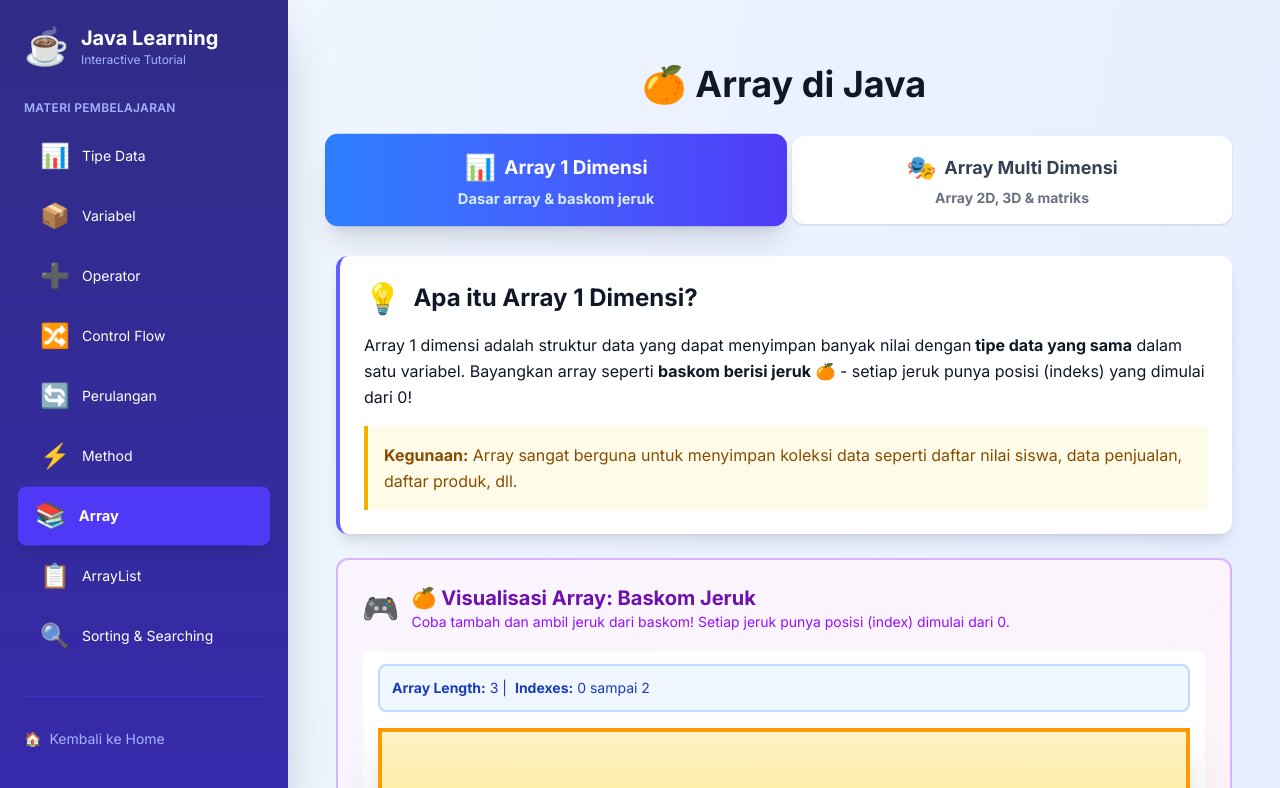
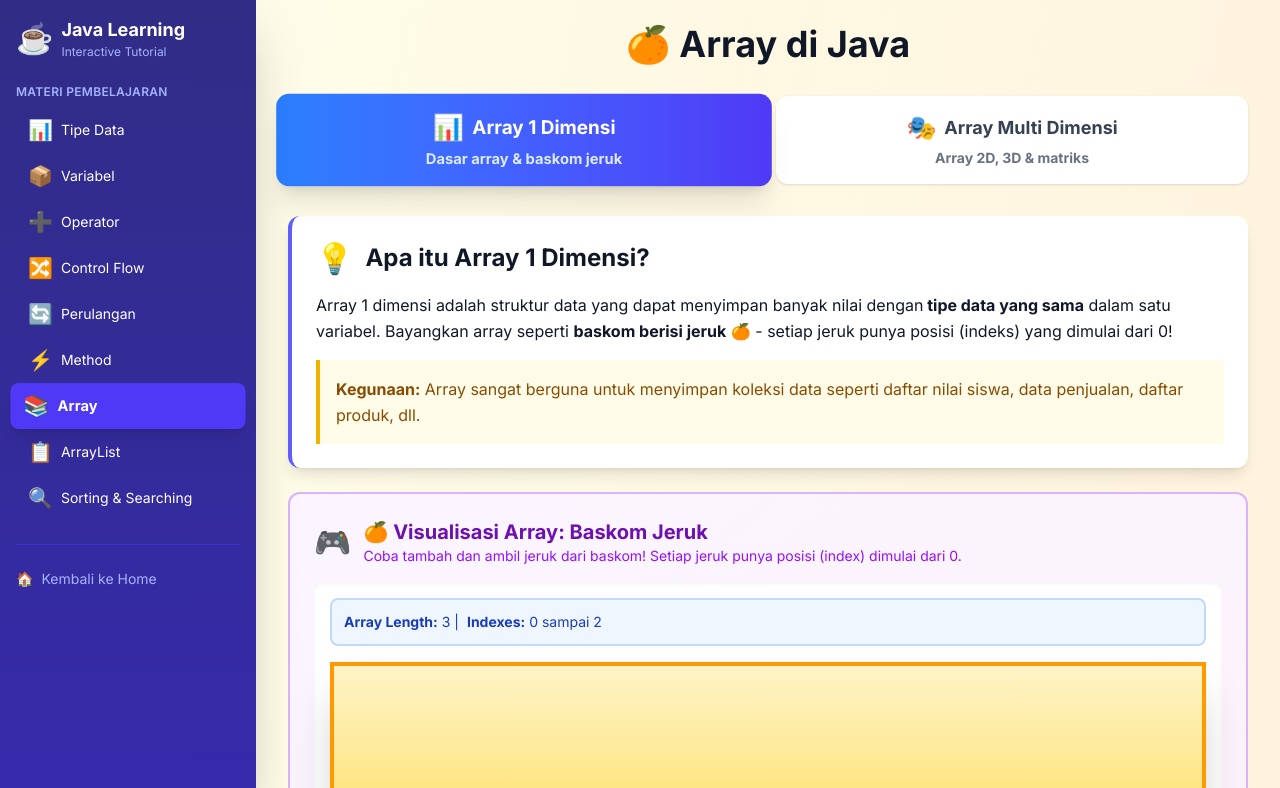
Before and after one commit to ZGE26/vibe-coding-alpro, a Next.js app: page /array in a window 1280 px wide. Shown: the top 788 px of the page. Built offline with nearby package versions, Linux system fonts and the light colour scheme.

Commit message:
Optimize layout: full-width content area, compact sidebar, maximize screen space usage

```diff
--- a/app/array/page.tsx
+++ b/app/array/page.tsx
@@ -10,10 +10,8 @@ export default function ArrayPage() {
 
   return (
     <PageLayout>
-    <div className="min-h-screen bg-gradient-to-br from-blue-50 to-indigo-100">
-      <div className="container mx-auto px-4 py-8">
-
-        <div className="max-w-4xl mx-auto mt-8">
+    <div className="min-h-screen bg-gradient-to-br from-yellow-50 to-orange-100">
+      <div className="w-full px-4 sm:px-6 lg:px-8 py-6">
           <h1 className="text-4xl font-bold text-gray-900 mb-8 text-center">
             🍊 Array di Java
           </h1>
@@ -58,7 +56,6 @@ export default function ArrayPage() {
           {activeTab === '1d' ? <Array1D /> : <Array2D />}
         </div>
       </div>
-    </div>
     </PageLayout>
   );
 }
--- a/app/arraylist/page.tsx
+++ b/app/arraylist/page.tsx
@@ -91,9 +91,7 @@ export default function ArrayListPage() {
   return (
     <PageLayout>
     <div className="min-h-screen bg-gradient-to-br from-green-50 to-emerald-100">
-      <div className="container mx-auto px-4 py-8">
-
-        <div className="max-w-4xl mx-auto mt-8">
+      <div className="w-full px-4 sm:px-6 lg:px-8 py-6">
           <h1 className="text-4xl font-bold text-gray-900 mb-8 text-center">
             📋 ArrayList di Java
           </h1>
@@ -722,7 +720,6 @@ public class ManajemenSiswa {
           </div>
         </div>
       </div>
-    </div>
     </PageLayout>
   );
 }
--- a/app/control-flow/page.tsx
+++ b/app/control-flow/page.tsx
@@ -48,9 +48,7 @@ export default function ControlFlowPage() {
   return (
     <PageLayout>
     <div className="min-h-screen bg-gradient-to-br from-purple-50 to-pink-100">
-      <div className="container mx-auto px-4 py-8">
-
-        <div className="max-w-4xl mx-auto mt-8">
+      <div className="w-full px-4 sm:px-6 lg:px-8 py-6">
           <h1 className="text-4xl font-bold text-gray-900 mb-8 text-center">
             🔀 Control Flow di Java
           </h1>
@@ -533,7 +531,6 @@ if (username.equals("admin")) {
           </div>
         </div>
       </div>
-    </div>
     </PageLayout>
   );
 }
--- a/app/method/page.tsx
+++ b/app/method/page.tsx
@@ -19,10 +19,8 @@ export default function MethodPage() {
 
   return (
     <PageLayout>
-    <div className="min-h-screen bg-gradient-to-br from-blue-50 to-indigo-100">
-      <div className="container mx-auto px-4 py-8">
-
-        <div className="max-w-4xl mx-auto mt-8">
+    <div className="min-h-screen bg-gradient-to-br from-indigo-50 to-purple-100">
+      <div className="w-full px-4 sm:px-6 lg:px-8 py-6">
           <h1 className="text-4xl font-bold text-gray-900 mb-8 text-center">
             ⚡ Method di Java
           </h1>
@@ -457,7 +455,6 @@ public class MethodScope {
           </div>
         </div>
       </div>
-    </div>
     </PageLayout>
   );
 }
--- a/app/operator/page.tsx
+++ b/app/operator/page.tsx
@@ -16,10 +16,8 @@ export default function OperatorPage() {
 
   return (
     <PageLayout>
-    <div className="min-h-screen bg-gradient-to-br from-blue-50 to-indigo-100">
-      <div className="container mx-auto px-4 py-8">
-
-        <div className="max-w-4xl mx-auto mt-8">
+    <div className="min-h-screen bg-gradient-to-br from-purple-50 to-pink-100">
+      <div className="w-full px-4 sm:px-6 lg:px-8 py-6">
           <h1 className="text-4xl font-bold text-gray-900 mb-8 text-center">
             ➕ Operator di Java
           </h1>
@@ -390,7 +388,6 @@ public class IncrementDecrement {
           </div>
         </div>
       </div>
-    </div>
     </PageLayout>
   );
 }
--- a/app/perulangan/page.tsx
+++ b/app/perulangan/page.tsx
@@ -10,10 +10,8 @@ export default function PerulanganPage() {
 
   return (
     <PageLayout>
-    <div className="min-h-screen bg-gradient-to-br from-blue-50 to-indigo-100">
-      <div className="container mx-auto px-4 py-8">
-
-        <div className="max-w-4xl mx-auto mt-8">
+    <div className="min-h-screen bg-gradient-to-br from-cyan-50 to-blue-100">
+      <div className="w-full px-4 sm:px-6 lg:px-8 py-6">
           <h1 className="text-4xl font-bold text-gray-900 mb-8 text-center">
             🔄 Perulangan (Loop) di Java
           </h1>
@@ -50,7 +48,6 @@ export default function PerulanganPage() {
           </div>
         </div>
       </div>
-    </div>
     </PageLayout>
   );
 }
--- a/app/sorting-searching/page.tsx
+++ b/app/sorting-searching/page.tsx
@@ -118,9 +118,7 @@ export default function SortingSearchingPage() {
   return (
     <PageLayout>
     <div className="min-h-screen bg-gradient-to-br from-orange-50 to-yellow-100">
-      <div className="container mx-auto px-4 py-8">
-
-        <div className="max-w-4xl mx-auto mt-8">
+      <div className="w-full px-4 sm:px-6 lg:px-8 py-6">
           <h1 className="text-4xl font-bold text-gray-900 mb-8 text-center">
             🔍 Sorting & Searching di Java
           </h1>
@@ -694,7 +692,6 @@ Data 45 ditemukan di index 5
           </div>
         </div>
       </div>
-    </div>
     </PageLayout>
   );
 }
--- a/app/tipe-data/page.tsx
+++ b/app/tipe-data/page.tsx
@@ -29,9 +29,7 @@ export default function TipeDataPage() {
   return (
     <PageLayout>
       <div className="min-h-screen bg-gradient-to-br from-blue-50 to-indigo-100">
-        <div className="container mx-auto px-4 py-8">
-
-        <div className="max-w-4xl mx-auto mt-8">
+        <div className="w-full px-4 sm:px-6 lg:px-8 py-6">
           <h1 className="text-4xl font-bold text-gray-900 mb-8 text-center">
             📊 Tipe Data di Java
           </h1>
@@ -417,7 +415,6 @@ public class CastingDemo {
           </div>
         </div>
       </div>
-    </div>
     </PageLayout>
   );
 }
--- a/app/variabel/page.tsx
+++ b/app/variabel/page.tsx
@@ -47,10 +47,8 @@ System.out.println(${conventionName});`;
 
   return (
     <PageLayout>
-    <div className="min-h-screen bg-gradient-to-br from-blue-50 to-indigo-100">
-      <div className="container mx-auto px-4 py-8">
-
-        <div className="max-w-4xl mx-auto mt-8">
+    <div className="min-h-screen bg-gradient-to-br from-green-50 to-emerald-100">
+      <div className="w-full px-4 sm:px-6 lg:px-8 py-6">
           <h1 className="text-4xl font-bold text-gray-900 mb-8 text-center">
             📦 Variabel di Java
           </h1>
@@ -540,7 +538,6 @@ Status: LULUS
           </div>
         </div>
       </div>
-    </div>
     </PageLayout>
   );
 }
--- a/components/PageLayout.tsx
+++ b/components/PageLayout.tsx
@@ -10,7 +10,7 @@ export default function PageLayout({ children }: PageLayoutProps) {
   return (
     <div className="flex min-h-screen">
       <Sidebar />
-      <main className="flex-1 lg:ml-72 transition-all duration-300">
+      <main className="flex-1 lg:ml-64 transition-all duration-300">
         {children}
       </main>
     </div>
--- a/components/Sidebar.tsx
+++ b/components/Sidebar.tsx
@@ -87,15 +87,15 @@ export default function Sidebar() {
       <aside
         className={`fixed top-0 left-0 h-screen bg-gradient-to-b from-indigo-900 to-indigo-800 text-white shadow-2xl z-40 transition-transform duration-300 ${
           isOpen ? "translate-x-0" : "-translate-x-full"
-        } lg:translate-x-0 w-72 overflow-y-auto`}
+        } lg:translate-x-0 w-64 overflow-y-auto`}
       >
-        <div className="p-6">
+        <div className="p-4">
           {/* Logo/Header */}
-          <Link href="/" className="block mb-8">
-            <div className="flex items-center gap-3 hover:scale-105 transition-transform">
-              <span className="text-4xl">☕</span>
+          <Link href="/" className="block mb-6">
+            <div className="flex items-center gap-2 hover:scale-105 transition-transform">
+              <span className="text-3xl">☕</span>
               <div>
-                <h2 className="text-xl font-bold">Java Learning</h2>
+                <h2 className="text-lg font-bold">Java Learning</h2>
                 <p className="text-xs text-indigo-300">Interactive Tutorial</p>
               </div>
             </div>
@@ -103,10 +103,10 @@ export default function Sidebar() {
 
           {/* Navigation Menu */}
           <nav>
-            <p className="text-xs font-semibold text-indigo-300 mb-3 uppercase tracking-wide">
+            <p className="text-xs font-semibold text-indigo-300 mb-2 uppercase tracking-wide">
               Materi Pembelajaran
             </p>
-            <ul className="space-y-1">
+            <ul className="space-y-0.5">
               {menuItems.map((item) => {
                 const isActive = pathname === item.href;
                 return (
@@ -114,13 +114,13 @@ export default function Sidebar() {
                     <Link
                       href={item.href}
                       onClick={() => setIsOpen(false)}
-                      className={`flex items-center gap-3 px-4 py-3 rounded-lg transition-all duration-200 ${
+                      className={`flex items-center gap-2 px-3 py-2 rounded-lg transition-all duration-200 ${
                         isActive
                           ? "bg-indigo-600 shadow-lg scale-105 font-bold"
                           : "hover:bg-indigo-700/50 hover:translate-x-1"
                       }`}
                     >
-                      <span className="text-2xl">{item.icon}</span>
+                      <span className="text-xl">{item.icon}</span>
                       <span className="text-sm">{item.title}</span>
                     </Link>
                   </li>
@@ -130,7 +130,7 @@ export default function Sidebar() {
           </nav>
 
           {/* Footer Info */}
-          <div className="mt-8 pt-8 border-t border-indigo-700">
+          <div className="mt-6 pt-6 border-t border-indigo-700">
             <Link
               href="/"
               className="flex items-center gap-2 text-sm text-indigo-300 hover:text-white transition-colors"
```
